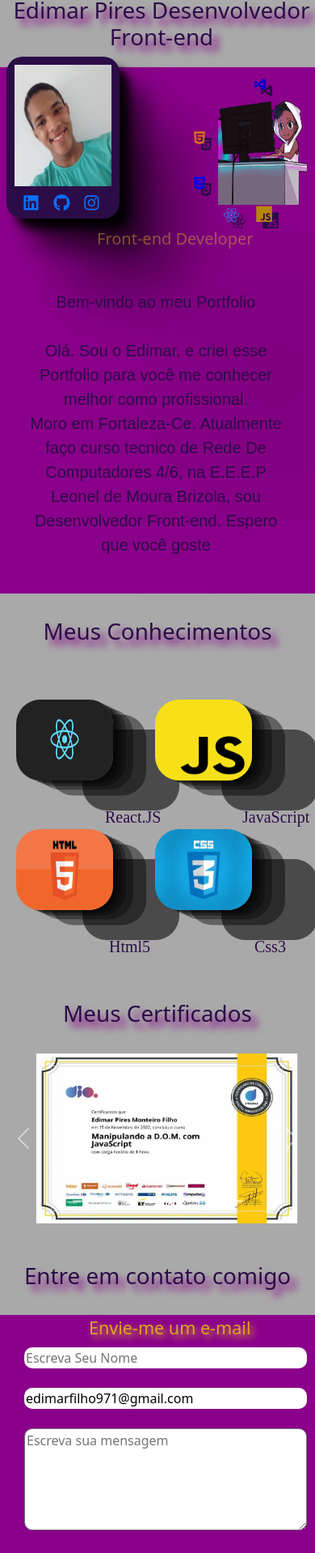
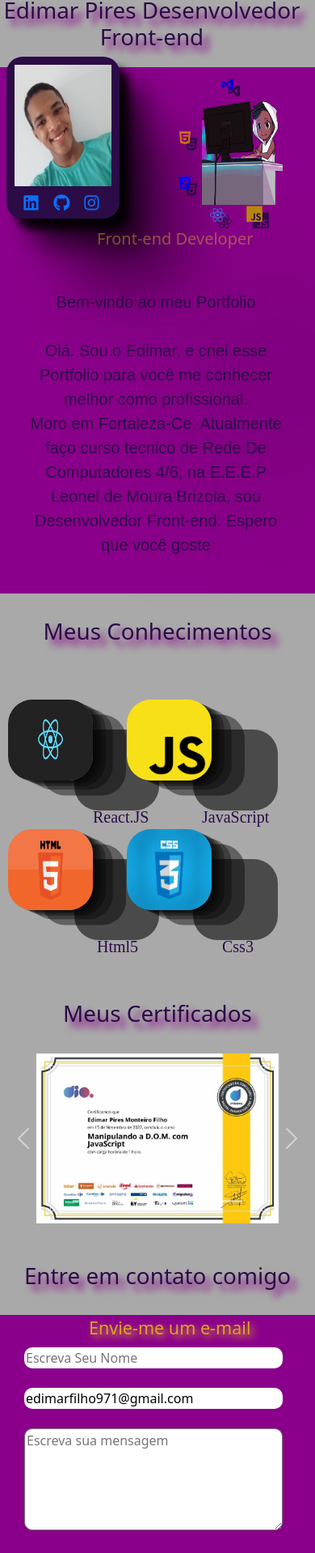
Before and after one commit to edimarmonteiro/Portfolio, a React (Create React App) app: page / in a window 390 px wide. Shown: the part 13-1931 px from the top of the page at 81% size. Built offline with nearby package versions, Linux system fonts and the light colour scheme.

Commit message:
finalizando todas as alteração para celular Repulcividade

```diff
--- a/src/App.module.css
+++ b/src/App.module.css
@@ -1,15 +1,7 @@
+
 
 .div_app {
 
     background-color: darkgrey;
 
 }
-
-@media screen and (max-width:360px){
-
-.div_app {
-    max-width: 360px;
-    background-color: darkgrey;
-}
-
-}
--- a/src/components/Apresentacao.module.css
+++ b/src/components/Apresentacao.module.css
@@ -126,10 +126,19 @@
 
 
 /*CELULAR 430PX*/
-
-@media screen and (max-width:360px){
+@media screen and (max-width:393px){
     .apresentacao{
-        width: 360px;
+        max-width: 393px;
+    }
+}
+@media screen and (max-width:390px){
+    .apresentacao{
+        max-width: 390px;
+    }
+}
+@media screen and (max-width:375px){
+    .apresentacao{
+        max-width: 375px;
         flex-wrap: wrap;
         background-color: darkmagenta;
         margin-top: 20px;
@@ -137,6 +146,14 @@
     }
 }
 
+@media screen and (max-width:360px){
+    .apresentacao{
+        max-width: 360px;
+    }
+    .gifdev img{
+        max-width:200px ;
+    }
+}
 @media screen and (max-width: 414px){
 /*Mexendo na imagem*/
 .div_img{
@@ -181,20 +198,28 @@
 
 /*Mexendo no conteudo*/
 .apresentacao{
-    width: 390px;
+    width: 414px;
     flex-wrap: wrap;
     background-color: darkmagenta;
     margin-top: 20px;
     height:650px;
 }
 /*Mexendo no Gif do desenvovedor*/
-
-.gifdev img{
+@media screen and (max-width:375px){
+    .gifdev img{
     position: absolute;
     height: 250px;
     padding-left:270px;
     margin-top:-80px;
-    width: 380px;
+    max-width: 370px;
+    }
+}
+.gifdev img{
+    position: absolute;
+    height: 250px;
+    padding-left:250px;
+    margin-top:-80px;
+    width: 350px;
 }
 
 
@@ -208,13 +233,13 @@
 }
 .visual li{
     color: mediumblue;
-    padding-left: 14em;
+    padding-left: 12em;
     padding-top: 5px;
     filter: drop-shadow(8px 8px rgb(43, 12, 71));
 }
 .react li{
     color: royalblue;
-    padding-left: 9.5em;
+    padding-left: 8.8em;
     padding-top: 110px;
     font-size: 25px;
     filter: drop-shadow(8px 8px rgb(43, 12, 71));
@@ -222,20 +247,20 @@
 
 .js li{
     color: darkgoldenrod;
-    padding-left: 14em;
+    padding-left: 13.4em;
     margin-top: -50px;
     font-size: 20px;
     filter: drop-shadow(8px 8px rgb(43, 12, 71));
 }
 .html li{
     color: chocolate;
-    padding-left: 10em;
+    padding-left: 9.1em;
     margin-top: -160px;
     filter: drop-shadow(8px 8px rgb(43, 12, 71));
 }
 .css li{
     color: blue;
-    padding-left: 10em;
+    padding-left: 9.1em;
     margin-top: -120px;
     filter: drop-shadow(8px 8px rgb(43, 12, 71));
 
--- a/src/components/Titulo.module.css
+++ b/src/components/Titulo.module.css
@@ -12,6 +12,7 @@ body{
 
 @media screen and (max-width: 414px){
     .titulo h1 {
+        margin-left: -12px;
         width: 400px;
         padding-top: 9px;
         text-align: center;
@@ -21,3 +22,8 @@ body{
         filter: drop-shadow(8px 8px 4px darkmagenta);
     }
 }
+@media screen and (max-width:360px){
+    .titulo h1{
+        margin-left: -20px;
+    }
+}
--- a/src/components/carrosseis/Carrosseis.module.css
+++ b/src/components/carrosseis/Carrosseis.module.css
@@ -7,7 +7,31 @@
 @media screen and (max-width:414px){
     .img_carrosseis img{
         width: 323px;
+
         height: 210px;
         margin-left: 45px;
     }
 }
+
+@media screen and (max-width:393px){
+    .img_carrosseis img{
+        max-width: 310px;
+    }
+}
+@media screen and (max-width:390px){
+    .img_carrosseis img{
+        max-width: 300px;
+    }
+}
+
+@media screen and (max-width:375px){
+    .img_carrosseis img{
+        max-width: 285px;
+    }
+}
+
+@media screen and (max-width:360px){
+    .img_carrosseis img{
+        max-width: 275px;
+    }
+}
--- a/src/components/conteudo/Tecnologias.module.css
+++ b/src/components/conteudo/Tecnologias.module.css
@@ -51,20 +51,31 @@
 /*==========CELULAR===============*/
 
 
+@media screen and (max-width:414px){
 
-@media screen and (max-width:414px){
+
     .tecnologia h1{
         text-align: center;
         color: rgb(43, 12, 71);
         filter: drop-shadow(8px 8px 4px darkmagenta);
     }
 
+/*@media screen and (max-width:375px){
     .img_tec img{
         flex-direction: row;
         height: 100px;
-        width: 120px;
+        max-width: 110px;
         border-radius: 30px;
-        margin-left: 20px;
+        margin-left: 5px;
+        margin-top: 60px;
+}   */
+
+    .img_tec img{
+        flex-direction: row;
+        height: 100px;
+        width: 105px;
+        border-radius: 30px;
+        margin-left: 10px;
         margin-top: 60px;
 
         box-shadow:
@@ -90,19 +101,19 @@
     }
 
     .Preact{
-        margin-left: 130px;
+        margin-left: 115px;
         margin-top: 30px;
     }
     .Pjs{
-        margin-left: 300px;
+        margin-left: 250px;
         margin-top: 30px;
     }
     .Phtml{
-        margin-left: 135px;
+        margin-left: 120px;
         margin-top:30px;
     }
     .Pcss{
-        margin-left:315px;
+        margin-left:275px;
         margin-top:30px;
     }
 }
--- a/src/components/emailcontato/Emailcontato.module.css
+++ b/src/components/emailcontato/Emailcontato.module.css
@@ -48,6 +48,35 @@
 
 /*===========CELULAR=========*/
 
+@media screen and (max-width:375px){
+    .form_contato input{
+        max-width: 310px;
+        margin-left: 11px;
+    }
+    .butao input{
+        max-width: 50px;
+    }
+}
+
+@media screen and (max-width:390px){
+    .form_contato input{
+        max-width: 320px;
+    }
+    .form_contato textarea{
+        max-width: 320px;
+    }
+    .butao{
+        max-width: 70px;
+    }
+}
+
+@media screen and (max-width:360px){
+    .form_contato input{
+        max-width: 305px;
+    }
+
+}
+
 @media screen and (max-width:414px){
     .form_contato div{
         background-color: darkmagenta;
@@ -74,15 +103,24 @@
         color: goldenrod;
         background-color: dimgray;
     }*/
+
+@media screen and (max-width:375px){
+        .form_contato textarea{
+            margin-left: 11px;
+            max-width:310px ;
+        }
+}
     .form_contato textarea{
         width: 350px;
         border-radius: 10px;
     }
+
     .butao{
         height: 40px;
         max-width: 160px;
-        margin-left: 90px;
+        margin-left: 9px;
         padding-left: 20px;
+        text-align: center;
         background-color: rgb(43, 12, 71);
         color: goldenrod;
 
```
